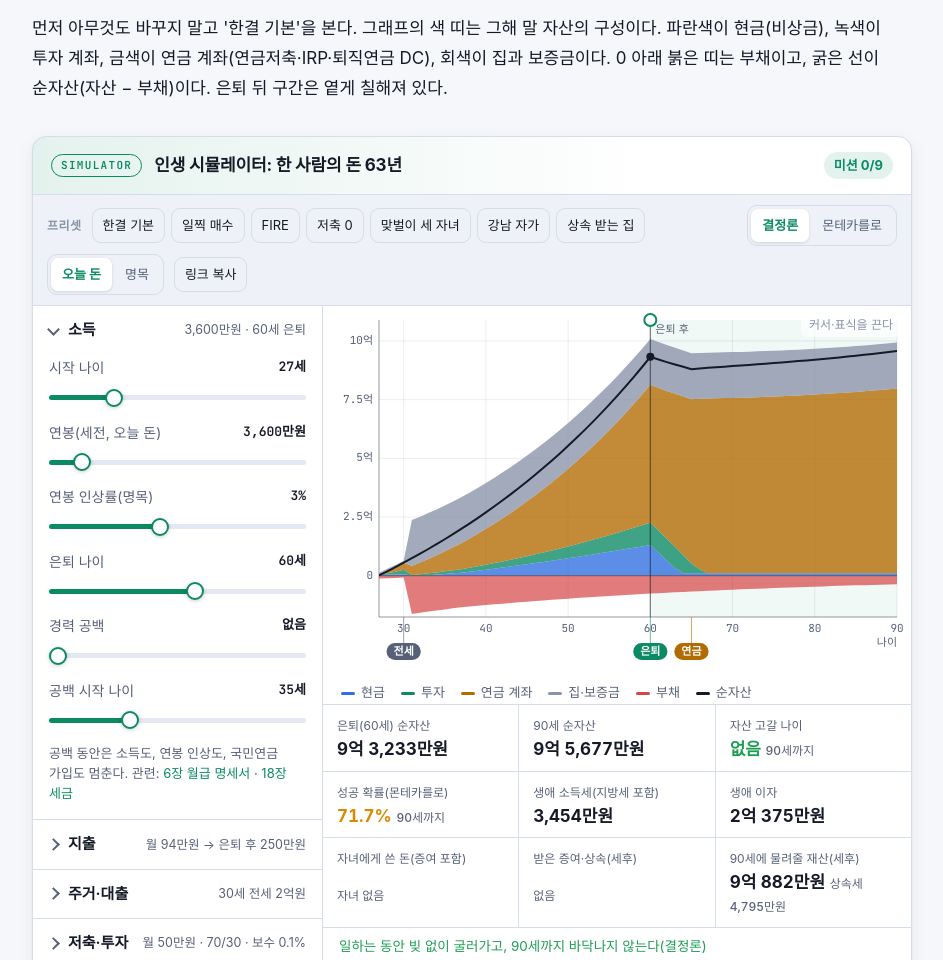
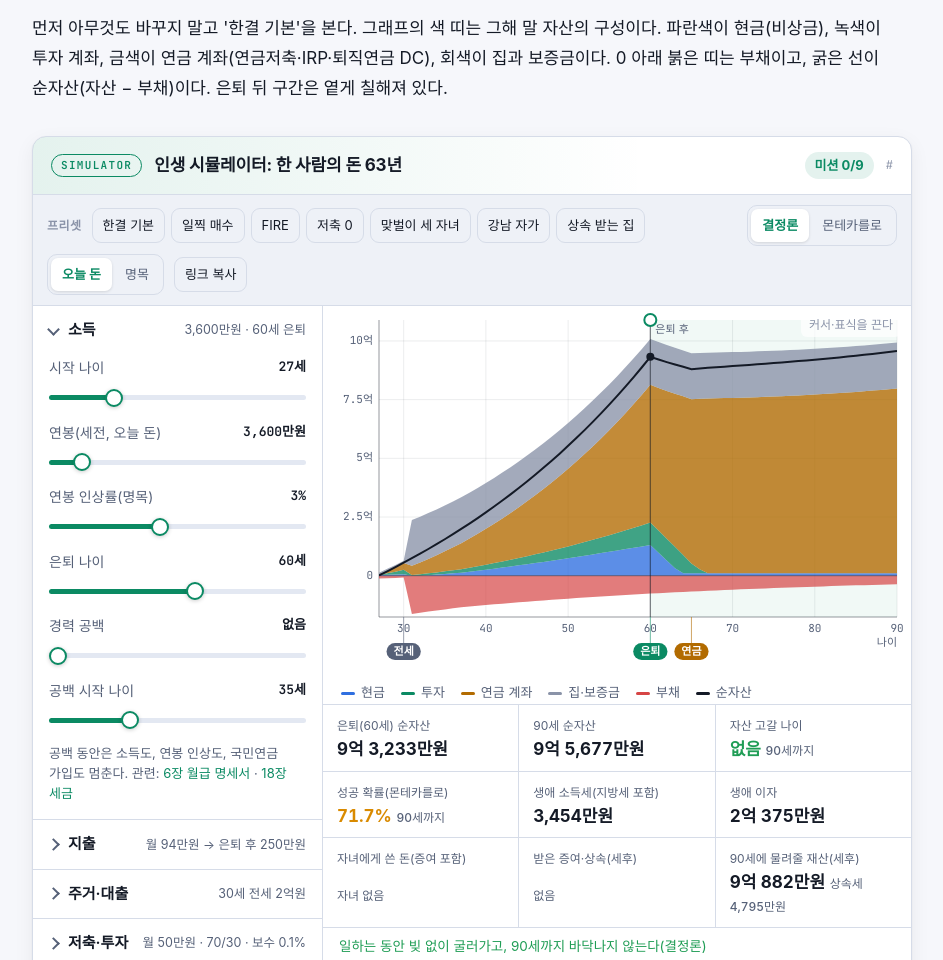
Before and after one commit to geniuskey/moneybook, a website: page chapters/lab.html in a window 1280 px wide. Shown: the part 3320-4280 px from the top of the page, without its empty margins (33-976 px from the left). Drawn offline with nearby package versions, Linux system fonts and the light colour scheme; a web font is replaced by a local one.

Commit message:
Add simulator deep links

```diff
--- a/css/style.css
+++ b/css/style.css
@@ -471,3 +471,8 @@ svg .f-ok { fill: var(--ok); } svg .f-warn { fill: var(--warn); } svg .s-ok { st
 @media (max-width: 760px) { .book-nav-left > a small { display: none; } .book-nav-right .series-link span { display: none; } .book-nav-right .series-link { width: 36px; padding: 0; } }
 @media (max-width: 600px) { .book-nav-left, .book-nav-right { flex: 0 0 auto; } .book-nav-left > a { display: none; } .book-search { flex: 1 1 auto; } .book-search-results { left: 50%; transform: translateX(-50%); } }
 @media (max-width: 440px) { .book-nav-right .series-link { display: none; } .book-search input::placeholder { color: transparent; } }
+
+/* Shareable simulator anchor links */
+.sim-link { margin-left: auto; flex: 0 0 auto; font: 12px var(--mono); color: var(--text-faint); }
+.sim-link:hover, .sim-link:focus-visible { color: var(--accent); text-decoration: none; }
+.sim { scroll-margin-top: 1rem; }
--- a/js/common.js
+++ b/js/common.js
@@ -733,3 +733,24 @@
   if (document.readyState === "loading") document.addEventListener("DOMContentLoaded", build);
   else build();
 })();
+
+// Simulator deep links: add a shareable # link to each simulator heading.
+(function () {
+  function addSimulatorLinks() {
+    document.querySelectorAll(".sim[id] > .sim-head").forEach((head) => {
+      if (head.querySelector(".sim-link")) return;
+      const link = document.createElement("a");
+      link.className = "sim-link";
+      link.href = "#" + head.parentElement.id;
+      link.textContent = "#";
+      link.title = "이 시뮬레이터로 가는 링크";
+      link.setAttribute("aria-label", "이 시뮬레이터로 가는 링크");
+      head.appendChild(link);
+    });
+  }
+  if (document.readyState === "loading") {
+    document.addEventListener("DOMContentLoaded", addSimulatorLinks, { once: true });
+  } else {
+    addSimulatorLinks();
+  }
+})();
```
